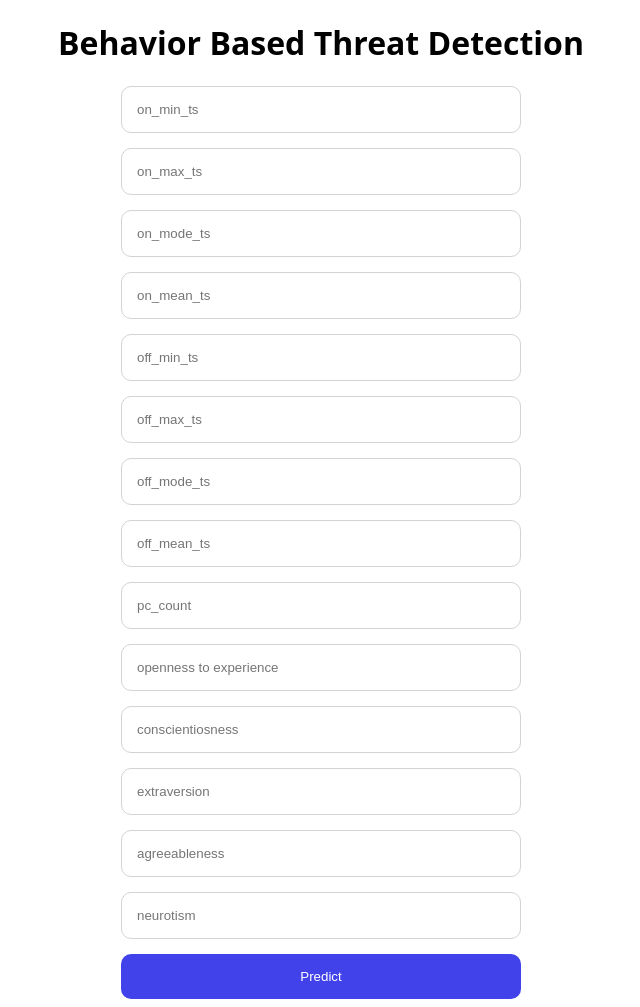
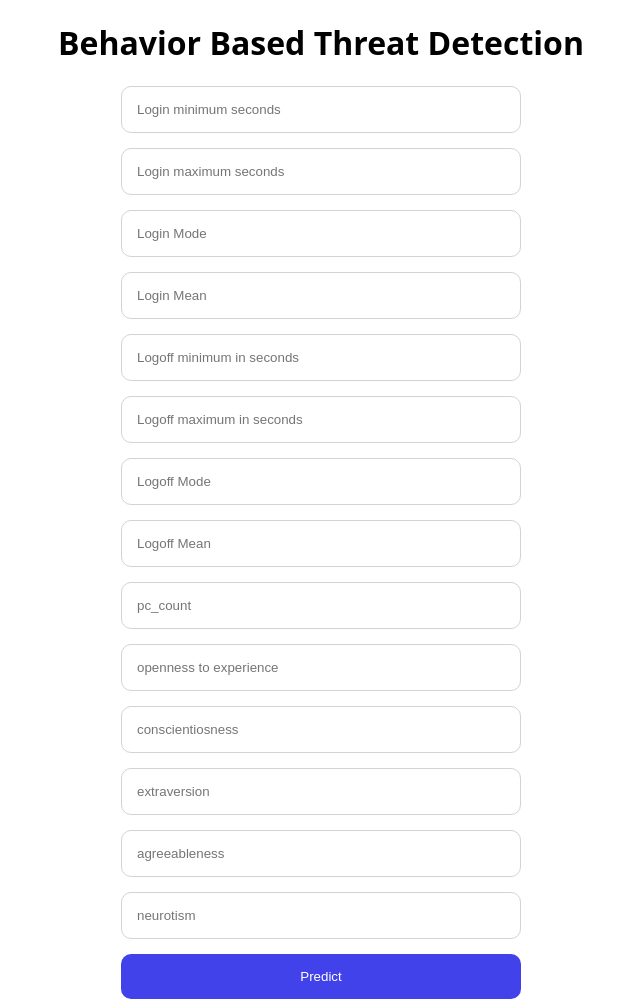
Before and after one commit to Anandu-krishna-j/behavior-based-, a Flask app: page /home in a window 1280 px wide. Shown: the whole page, without its empty margins (319-959 px from the left). Run offline with Flask 3, Linux system fonts and the light colour scheme.

Commit message:
data added

```diff
--- a/templates/homepage.html
+++ b/templates/homepage.html
@@ -53,14 +53,14 @@ background-color: rgb(66, 66, 235);
       <div class="content-container">
         <img src="" alt="">
         <form action="" method="post">
-          <input type="text" name="on_min_ts" placeholder="on_min_ts"/>
-          <input type="text" name="on_max_ts" placeholder="on_max_ts"/>
-          <input type="text" name="on_mode_ts" placeholder="on_mode_ts"/>
-          <input type="text" name="on_mean_ts" placeholder="on_mean_ts"/>
-          <input type="text" name="off_min_ts" placeholder="off_min_ts"/>
-          <input type="text" name="off_max_ts" placeholder="off_max_ts"/>
-          <input type="text" name="off_mode_ts" placeholder="off_mode_ts"/>
-          <input type="text" name='off_mean_ts' placeholder="off_mean_ts"/>
+          <input type="text" name="on_min_ts" placeholder="Login minimum seconds"/>
+          <input type="text" name="on_max_ts" placeholder="Login maximum seconds"/>
+          <input type="text" name="on_mode_ts" placeholder="Login Mode"/>
+          <input type="text" name="on_mean_ts" placeholder="Login Mean"/>
+          <input type="text" name="off_min_ts" placeholder="Logoff minimum in seconds"/>
+          <input type="text" name="off_max_ts" placeholder="Logoff maximum in seconds"/>
+          <input type="text" name="off_mode_ts" placeholder="Logoff Mode"/>
+          <input type="text" name='off_mean_ts' placeholder="Logoff Mean"/>
           <input type="text" name="pc_count" placeholder="pc_count" />
           <input type="text" name="o" placeholder="openness to experience"/>
           <input type="text" name="c" placeholder="conscientiosness"/>
```
